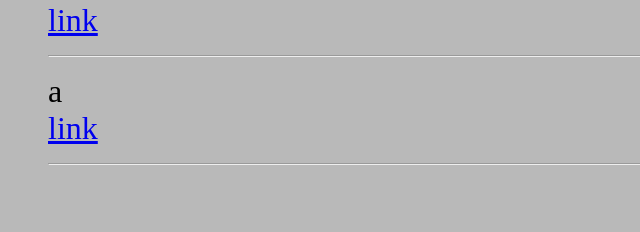
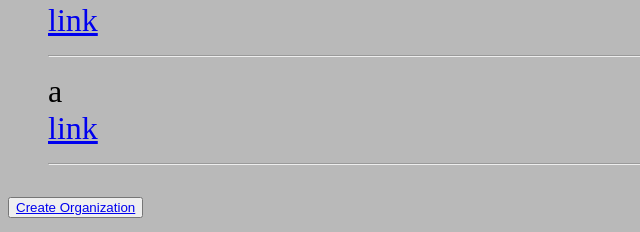
Before and after one commit to Vishal-Malireddi/Voting-System-Butch-for-President-, a Django app: page /orgvote/organizations/ in a window 1280 px wide. Shown: the part 568-800 px from the top of the page, without its empty margins (0-640 px from the left). Run offline with Django 4.2, Linux system fonts and the light colour scheme; a user stored in the database is signed in; data comes from the database, SQL or seed files in the repository; both versions use the stored data as it was after the commit.

Commit message:
Added redirecting for when an organization is created

```diff
--- a/src/orgvote/models.py
+++ b/src/orgvote/models.py
@@ -15,7 +15,7 @@ class Organization(models.Model):
         return self.name
 
     def get_absolute_url(self):
-        return reverse("orgvote:Organizations,")
+        return reverse("orgvote:Organizations")
 
 class Topic(models.Model):
     name = models.CharField(max_length=50)
--- a/src/orgvote/templates/orgvote/organizations.html
+++ b/src/orgvote/templates/orgvote/organizations.html
@@ -29,6 +29,9 @@
             <li>No objects yet.</li>
             {% endfor %}
         </ul>
+        <button type="button">
+            <a href="{% url 'orgvote:createOrganization' %}">Create Organization</a>
+        </button>
 
     </body>
 </html>
```
Also changed, not shown: src/db.sqlite3.
